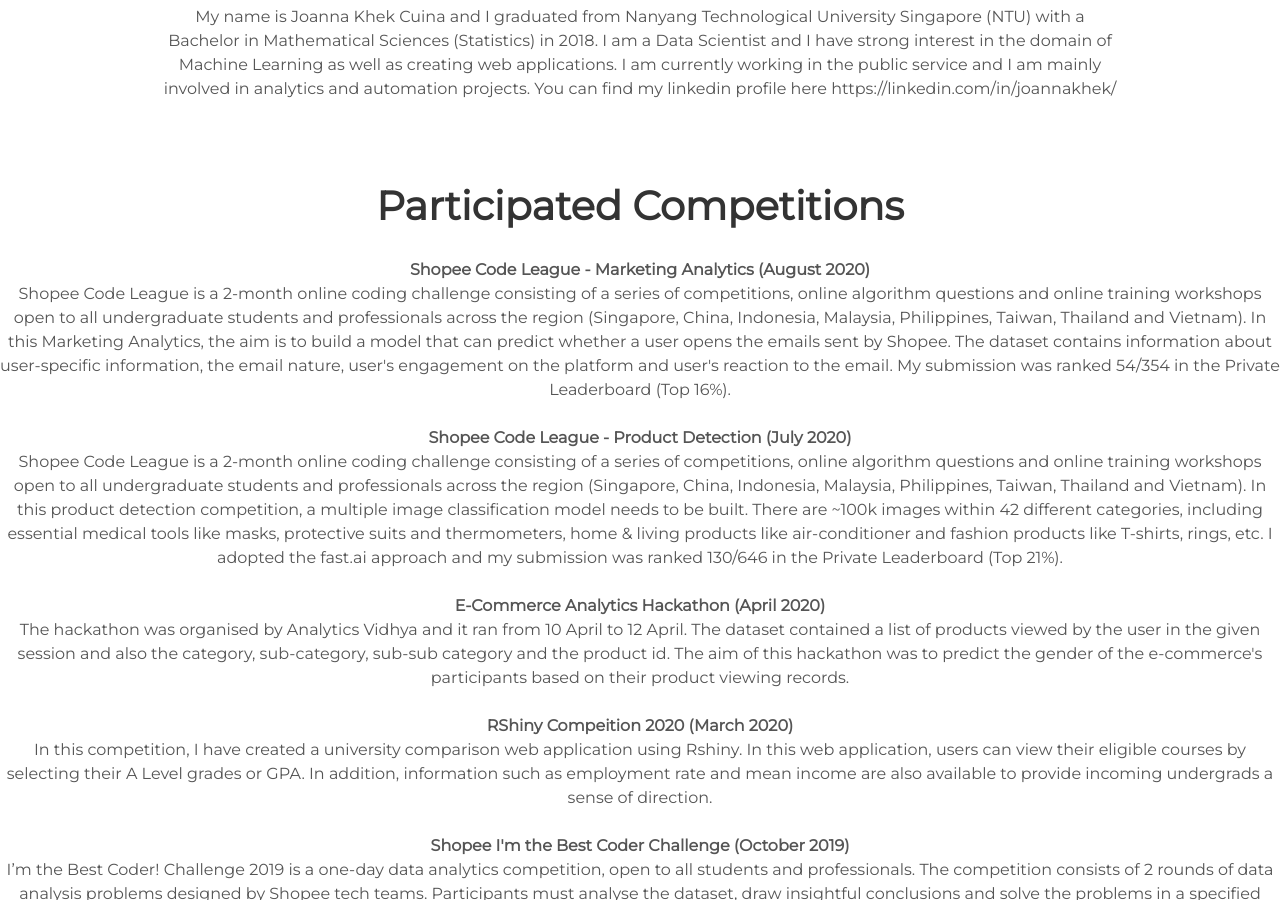
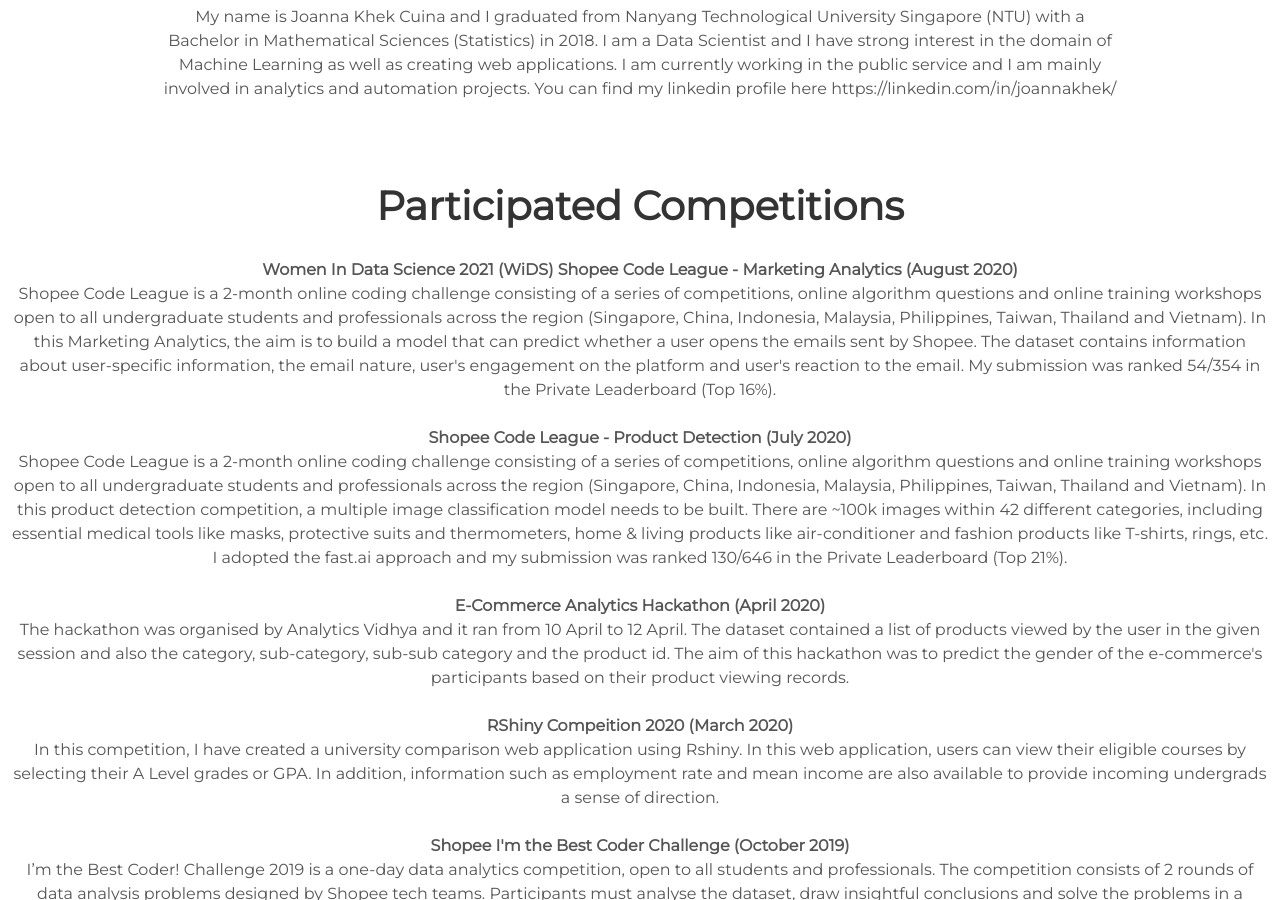
Before and after one commit to Joanna-Khek/joanna-khek.github.io, a Jekyll site: the page built from index.html, in a window 1280 px wide and 900 px high, scrolled down 1052 px. Built offline with Jekyll 4.4.1, drawn with Linux system fonts in a browser that asks for light colours.

Commit message:
edit compeititons tab

```diff
--- a/_includes/competitions.html
+++ b/_includes/competitions.html
@@ -1,6 +1,9 @@
 <div class="user-details">
    <h1><center> Participated Competitions</center></h1>
+      <div class="tech">
          <p>
+            <strong>Women In Data Science 2021 (WiDS)</strong>
+
             <strong>Shopee Code League - Marketing Analytics (August 2020)</strong>
             <br />
             Shopee Code League is a 2-month online coding challenge consisting of a series of competitions, online algorithm questions and online training workshops open to all undergraduate students and professionals across the region (Singapore, China, Indonesia,
@@ -54,3 +57,4 @@
             <br />
           </p>
       </div>
+</div>
```
Lines whose indentation alone changed are shown as unchanged.
